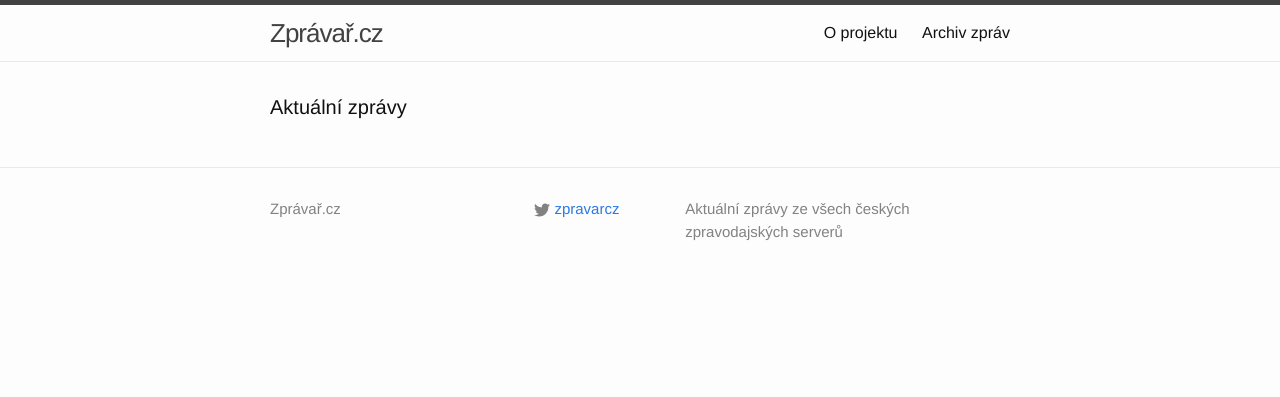
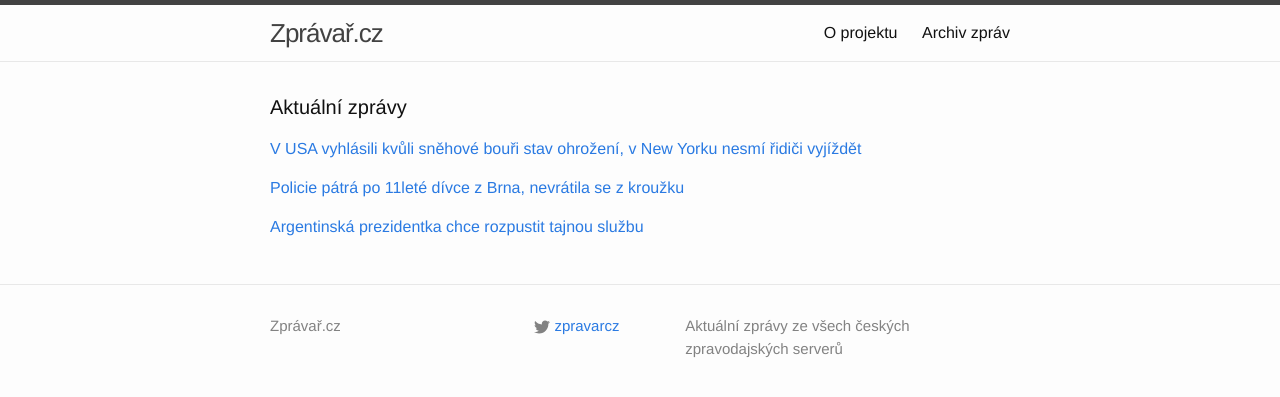
Before and after one commit to adliska/zpravar, a Jekyll site: the page built from index.html, in a window 1280 px wide. Shown: the top 397 px of the page. Built offline with Jekyll 4.4.1, drawn with Linux system fonts in a browser that asks for light colours.

Commit message:
zpravar news update

```diff
--- a/index.html
+++ b/index.html
@@ -5,4 +5,25 @@
 <div class="home">
     <h1 class="page-heading">Aktuální zprávy</h1>
 
-</div>
+<p><a href="javascript:;" onclick="toggle_visibility('zpravy0')">V USA vyhlásili kvůli sněhové bouři stav ohrožení, v New Yorku nesmí řidiči vyjíždět</a></p>
+<div id="zpravy0" style="display:none">
+<ul>
+<li><a href=http://www.novinky.cz/zahranicni/amerika/359898-v-usa-vyhlasili-kvuli-snehove-bouri-stav-ohrozeni-v-new-yorku-nesmi-ridici-vyjizdet.html>V USA vyhlásili kvůli sněhové bouři stav ohrožení, v New Yorku nesmí řidiči vyjíždět - www.novinky.cz</a></li>
+<li><a href=http://www.ceskenoviny.cz/zpravy/zpravy/sest-statu-usa-vyhlasilo-kvuli-snehove-bouri-stav-ohrozeni/1173814>Šest států USA vyhlásilo kvůli sněhové bouři stav ohrožení - www.ceskenoviny.cz</a></li>
+<li><a href=http://zpravy.aktualne.cz/zahranici/vychodni-pobrezi-usa-ocekava-rekordni-privaly-snehu/r~96d6de90a5b011e4ab15002590604f2e/>Východní pobřeží USA očekává rekordní přívaly sněhu - zpravy.aktualne.cz</a></li>
+</ul>
+</div><p><a href="javascript:;" onclick="toggle_visibility('zpravy1')">Policie pátrá po 11leté dívce z Brna, nevrátila se z kroužku</a></p>
+<div id="zpravy1" style="display:none">
+<ul>
+<li><a href=http://zpravy.aktualne.cz/regiony/jihomoravsky/policie-patra-po-11lete-divce-z-brna-nevratila-se-z-krouzku/r~362aea6ca5e411e4a7d8002590604f2e/>Policie pátrá po 11leté dívce z Brna, nevrátila se z kroužku - zpravy.aktualne.cz</a></li>
+<li><a href=http://www.ceskenoviny.cz/zpravy/zpravy/policie-patra-po-11lete-divce-z-brna-nevratila-se-z-krouzku-domu/1173820>Policie pátrá po 11leté dívce z Brna, nevrátila se z kroužku domů - www.ceskenoviny.cz</a></li>
+<li><a href=http://www.rozhlas.cz/_zprava/policie-patra-po-jedenactilete-divce-z-brna-nevratila-po-krouzku-domu--1448253>Policie pátrá po jedenáctileté dívce z Brna, nevrátila po kroužku domů - www.rozhlas.cz</a></li>
+</ul>
+</div><p><a href="javascript:;" onclick="toggle_visibility('zpravy2')">Argentinská prezidentka chce rozpustit tajnou službu</a></p>
+<div id="zpravy2" style="display:none">
+<ul>
+<li><a href=http://zpravy.aktualne.cz/zahranici/argentinska-prezidentka-chce-rozpustit-tajnou-sluzbu/r~1dbdf940a5e611e49f60002590604f2e/>Argentinská prezidentka chce rozpustit tajnou službu - zpravy.aktualne.cz</a></li>
+<li><a href=http://www.novinky.cz/zahranicni/amerika/359900-argentinska-prezidentka-se-chysta-rozpustit-rozvedku.html>Argentinská prezidentka se chystá rozpustit rozvědku  - www.novinky.cz</a></li>
+<li><a href=http://www.ceskatelevize.cz/ct24/svet/299601-argentinska-prezidentka-se-poprve-vyjadrila-ke-kauze-nisman/>Argentinská prezidentka se poprvé vyjádřila ke kauze Nisman - www.ceskatelevize.cz</a></li>
+</ul>
+</div></div>
```
